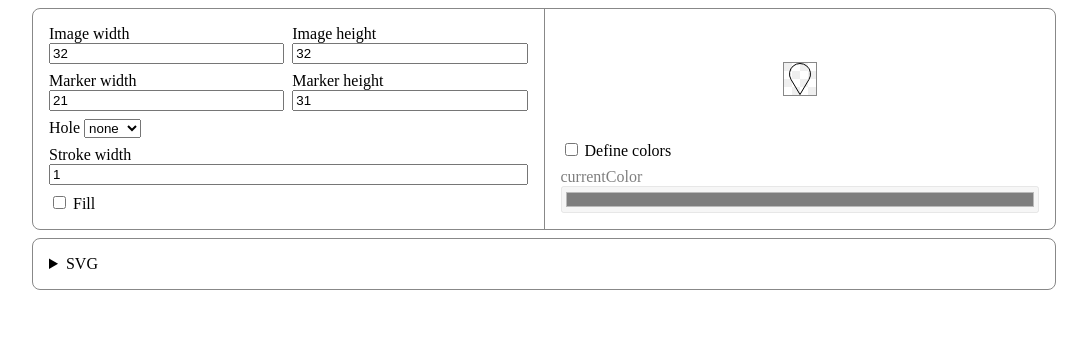
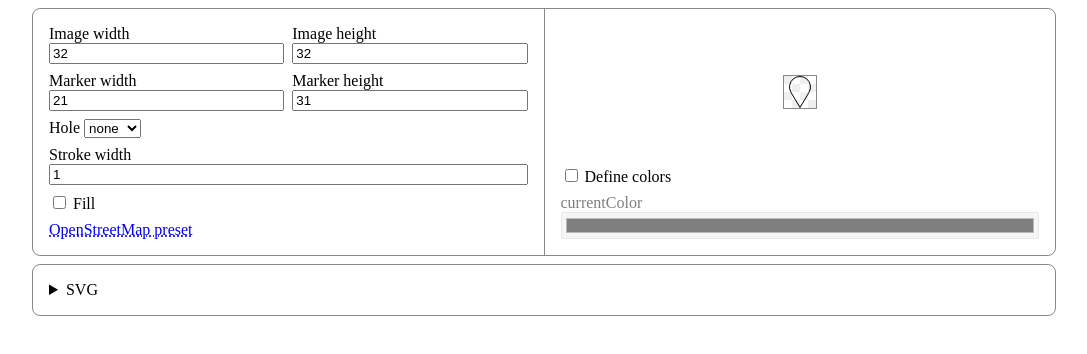
Before and after one commit to AntonKhorev/msvgen, a website with bundled scripts: page src/index.html in a window 1280 px wide. Shown: the whole page, without its empty margins (96-1183 px from the left). Built offline with nearby package versions, Linux system fonts and the light colour scheme.

Commit message:
Add OSM size preset

```diff
--- a/src/html.ts
+++ b/src/html.ts
@@ -9,3 +9,10 @@ export function makeElement<K extends keyof HTMLElementTagNameMap>(tag: K): ((..
 
 export const makeDiv=makeElement('div')
 export const makeLabel=makeElement('label')
+
+export function makeLink(text: string, href: string): HTMLAnchorElement {
+	const $link=document.createElement('a')
+	$link.textContent=text
+	$link.href=href
+	return $link
+}
--- a/src/index.css
+++ b/src/index.css
@@ -45,6 +45,10 @@
 				box-sizing: border-box;
 				width: 100%;
 			}
+
+			a {
+				text-decoration-style: dotted;
+			}
 		}
 
 		.input-group.double {
--- a/src/index.ts
+++ b/src/index.ts
@@ -1,7 +1,7 @@
 import Marker from './marker'
 import Preview from './preview'
 import Output from './output'
-import { makeElement, makeDiv, makeLabel } from './html'
+import { makeElement, makeDiv, makeLabel, makeLink } from './html'
 
 main()
 
@@ -27,6 +27,7 @@ function makeControls(preview: Preview, output: Output): HTMLElement {
 	)
 	const $strokeWidthInput=makeNumberInput(1)
 	const $fillCheckbox=makeCheckbox()
+
 	const $inputs=[
 			$imageSizeXInput,$imageSizeYInput,
 			$markerSizeXInput,$markerSizeYInput,
@@ -49,7 +50,17 @@ function makeControls(preview: Preview, output: Output): HTMLElement {
 	for (const $input of $inputs) {
 		$input.oninput=render
 	}
+
+	const $osmPresetLink=makeLink("OpenStreetMap preset", "https://github.com/openstreetmap/openstreetmap-website")
+	$osmPresetLink.onclick=(ev)=>{
+		ev.preventDefault()
+		$imageSizeXInput.value='25'; $markerSizeXInput.value='24'
+		$imageSizeYInput.value='40'; $markerSizeYInput.value='39'
+		render()
+	}
+
 	render()
+
 	return makeDiv('controls')(
 		makeDiv('input-group','double')(
 			makeDiv('input-group')(
@@ -89,6 +100,9 @@ function makeControls(preview: Preview, output: Output): HTMLElement {
 			makeLabel()(
 				$fillCheckbox,` Fill`
 			)
+		),
+		makeDiv('input-group')(
+			$osmPresetLink
 		)
 	)
 }
```
